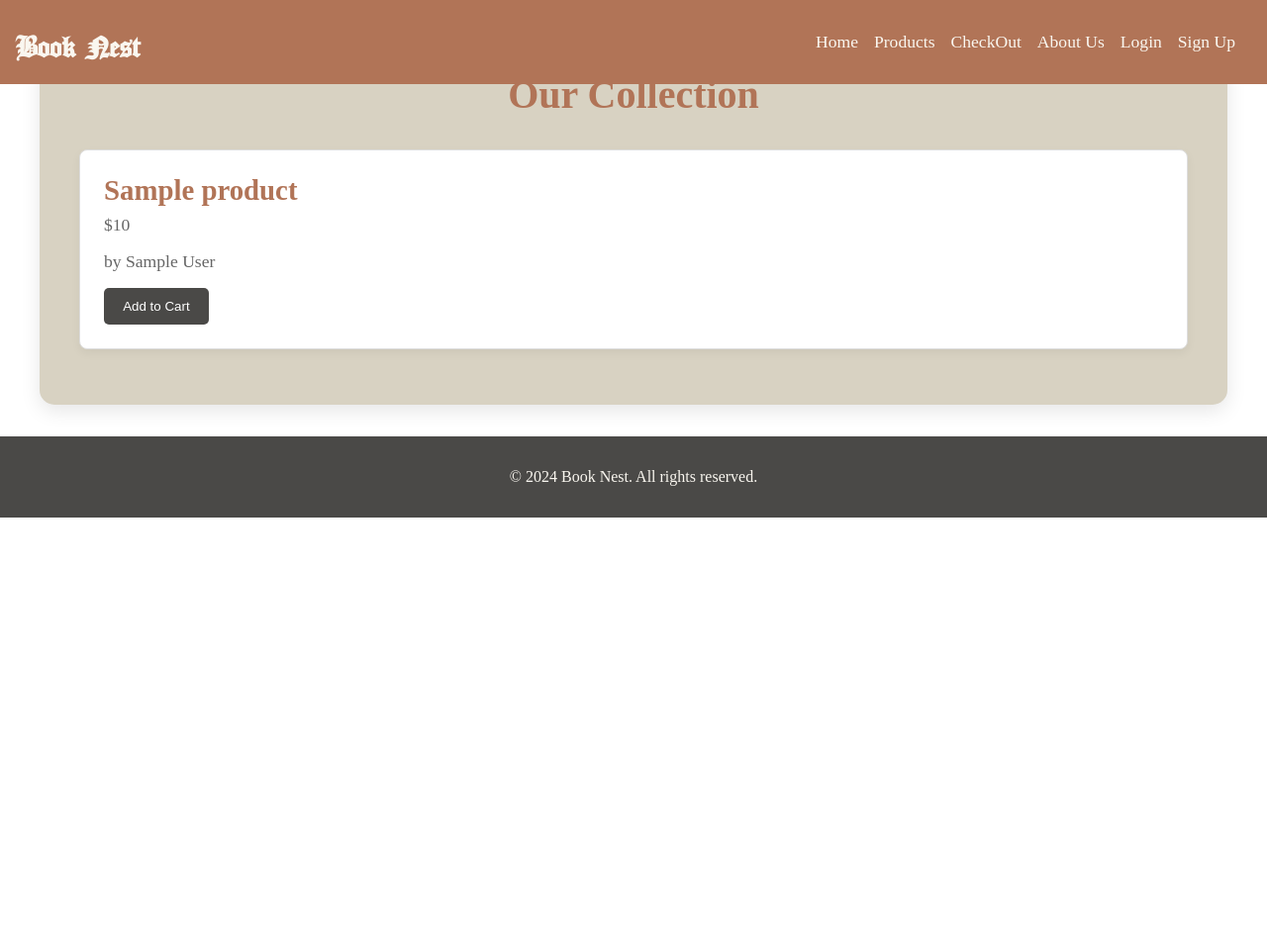
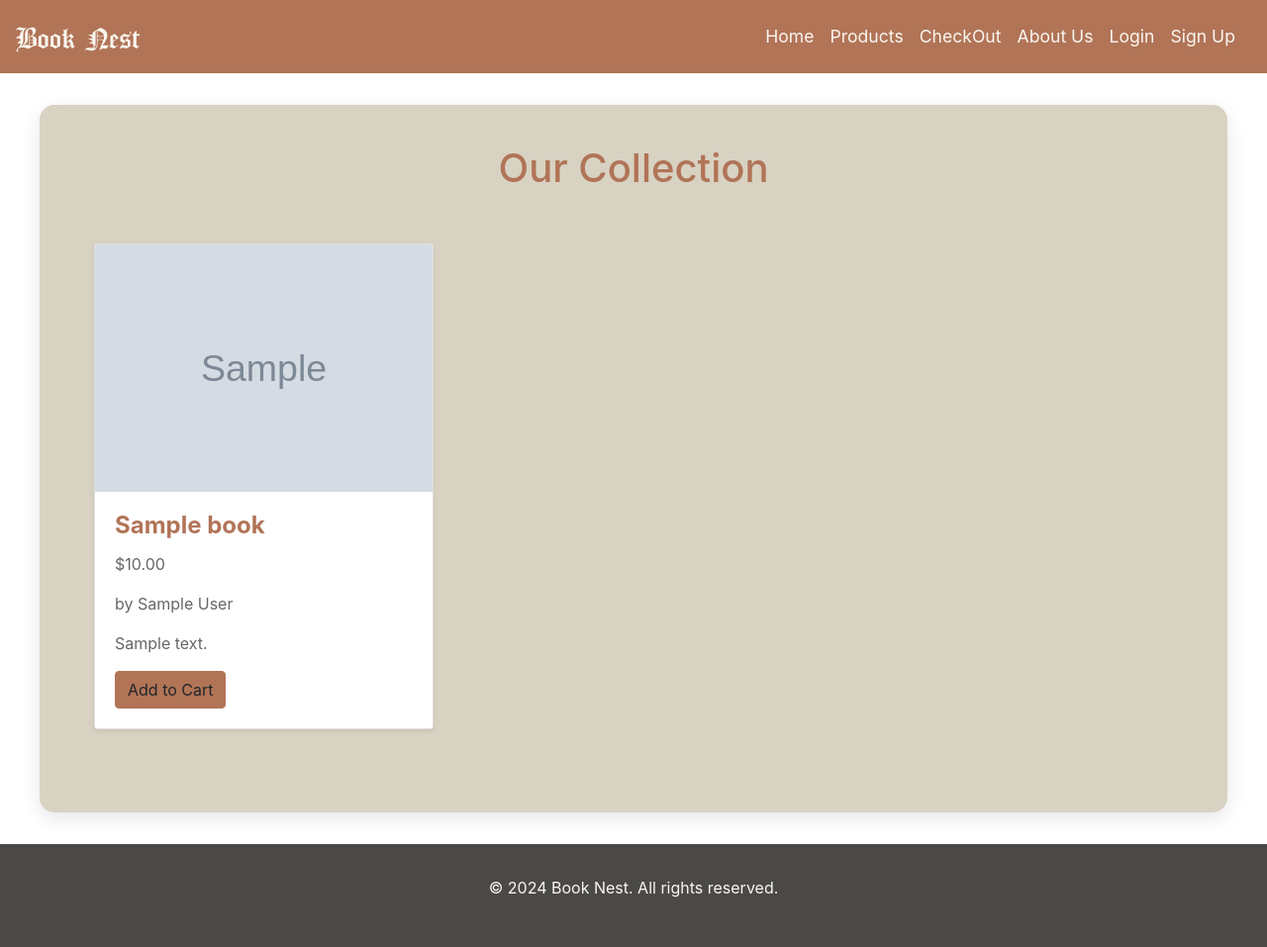
Before and after one commit to AliAgh123/BookNest, a PHP site: page /products.php in a window 1280 px wide. Shown: the whole page at 99% size. Before the commit the page ends 523 px from the top, so only its background shows below. Run offline with PHP 8.4, Linux system fonts and the light colour scheme; tables that the repository leaves empty or names only in its code hold one stand-in row (values such as "Sample post"); grey boxes marked "Sample" are stand-in pictures; some web fonts are replaced.

Commit message:
fixed products page design

```diff
--- a/About.php
+++ b/About.php
@@ -17,7 +17,9 @@ if (!isset($_SESSION['cart'])) {
   <link href="https://cdnjs.cloudflare.com/ajax/libs/font-awesome/6.0.0-beta3/css/all.min.css" rel="stylesheet">
   <link href="https://cdn.jsdelivr.net/npm/bootstrap@5.3.3/dist/css/bootstrap.min.css" rel="stylesheet">
   <link href="https://cdn.jsdelivr.net/npm/bootstrap-icons/font/bootstrap-icons.css" rel="stylesheet">
-  <link rel="stylesheet" href="/style.css">
+  <link rel="stylesheet" href="style/kevenStyle.css">
+  <link rel="stylesheet" href="style/malak_styles.css" />
+
 </head>
 <body>
 
--- a/akbar_cart.php
+++ b/akbar_cart.php
@@ -4,7 +4,8 @@
   <meta charset="UTF-8">
   <meta name="viewport" content="width=device-width, initial-scale=1.0">
   <title>Book Nest - Cart</title>
-  <link rel="stylesheet" href="akbar_styles.css">
+  <link rel="stylesheet" href="style/akbar_styles.css">
+  <link rel="stylesheet" href="style/malak_styles.css">
   <link href="https://fonts.googleapis.com/css2?family=Old+London&family=EB+Garamond:wght@400;700&display=swap" rel="stylesheet">
   <link href="https://cdn.jsdelivr.net/npm/bootstrap-icons/font/bootstrap-icons.css" rel="stylesheet">
 </head>
--- a/header.php
+++ b/header.php
@@ -44,7 +44,7 @@
             <div class="nav-container">
                 <ul class="nav-menu">
                     <li><a href="index.php">Home</a></li>
-                    <li><a href="malak_products.php">Products</a></li>
+                    <li><a href="products.php">Products</a></li>
                     <li><a href="akbar_checkOut.php">CheckOut</a></li>
                     <li><a href="About.php">About Us</a></li>
                     <?php if (isset($_SESSION['user_id'])):?>
--- a/orderManagement.php
+++ b/orderManagement.php
@@ -105,8 +105,6 @@ $result = $conn->query($sql);
                                         <td>$<?php echo number_format($row['total_amount'], 2); ?></td>
                                         <td><span class="status <?php echo $row['status']; ?>"><?php echo ucfirst($row['status']); ?></span></td>
                                         <td>
-                                            <button class="view-btn">View</button>
-                                            <button class="edit-btn">Edit</button>
                                             <button class="delete-btn">Delete</button>
                                         </td>
                                     </tr>
--- a/productManagement.php
+++ b/productManagement.php
@@ -104,9 +104,7 @@ $books_result = mysqli_query($conn, $books_query);
     <link rel="stylesheet" href="style/malak_styles.css" />
 </head>
 <body class="dashboardBody">
-    <header>
         <?php include 'header.php'; ?>
-    </header>
 
     <div class="dashboardContainer">
         <aside class="sidebar" id="sidebar">
--- a/products.php
+++ b/products.php
@@ -4,18 +4,20 @@
   <meta charset="UTF-8">
   <meta name="viewport" content="width=device-width, initial-scale=1.0">
   <title>Book Nest - Products</title>
-  <link rel="stylesheet" href="malak_styles.css">
+  <link rel="stylesheet" href="style/malak_styles.css">
   <link href="https://fonts.googleapis.com/css2?family=Old+London&family=EB+Garamond:wght@400;700&display=swap" rel="stylesheet">
   <link href="https://cdn.jsdelivr.net/npm/bootstrap-icons/font/bootstrap-icons.css" rel="stylesheet">
+  <!-- Add Bootstrap CSS -->
+  <link href="https://stackpath.bootstrapcdn.com/bootstrap/4.5.2/css/bootstrap.min.css" rel="stylesheet">
 </head>
 <body>
 <?php
-
   session_start();
   require 'connectDb.php';
 
-
-  $query = "SELECT title, price, author FROM products";
+  $query = "SELECT books.title, books.price, books.description, books.cover_image, users.full_name  AS author_name
+            FROM books
+            JOIN users ON books.author_id = users.id";
   $result = $conn->query($query);
 
   if ($result === false) {
@@ -35,22 +37,33 @@ include "header.php"
   <main>
     <section class="product-list" aria-labelledby="products-heading">
       <h2 id="products-heading">Our Collection</h2>
+      <div class="container">
+        <div class="row">
           <?php
           foreach ($products as $product) {
-          echo "<div class='product-item'>";
-          echo "<h3>{$product['title']}</h3>";
-          echo "<p>\${$product['price']}</p>";
-          echo "<p>by {$product['author']}</p>";
-          echo "<button type='button' aria-label='Add {$product['title']} to Cart'>Add to Cart</button>";
+              echo "<div class='col-lg-4 col-md-6 col-sm-12 mb-4'>";
+              echo "<div class='card shadow-sm'>";
+              echo "<img src='{$product['cover_image']}' class='card-img-top' alt='book image'>";
+              echo "<div class='card-body'>";
+              echo "<h5 class='card-title'>{$product['title']}</h5>";
+              echo "<p class='card-text'>\${$product['price']}</p>";
+              echo "<p class='card-text'>by {$product['author_name']}</p>";
+              echo "<p class='card-text'>{$product['description']}</p>";
+              echo "<button type='button' class='btn ' aria-label='Add {$product['title']} to Cart'>Add to Cart</button>";
+              echo "</div>";
+              echo "</div>";
               echo "</div>";
           }
           ?>
+        </div>
+      </div>
     </section>
   </main>
 
-  <footer>
-    <p>&copy; 2024 Book Nest. All rights reserved.</p>
-  </footer>
-  <script src="malak_functionalities.js"></script>
+  <?php include "footer.php" ?>
+  <script src="js/malak_functionalities.js"></script>
+  <!-- Add Bootstrap JS -->
+  <script src="https://code.jquery.com/jquery-3.5.1.slim.min.js"></script>
+  <script src="https://cdn.jsdelivr.net/npm/bootstrap@4.5.2/dist/js/bootstrap.bundle.min.js"></script>
 </body>
 </html>
--- a/profile.php
+++ b/profile.php
@@ -126,6 +126,7 @@ if ($_SERVER['REQUEST_METHOD'] == 'POST') {
                 </div>
             </div>
         </div>
+        <?php include "footer.php" ?>
         <script src="js/nav.js"></script>
     </body>
 </html>
--- a/style/malak_styles.css
+++ b/style/malak_styles.css
@@ -129,6 +129,55 @@
 	background: linear-gradient(45deg, #f78b4a, #b17457);
 	transform: scale(1.1);
 	box-shadow: 0 6px 20px rgba(0, 0, 0, 0.3);
+}
+
+.card {
+	border-radius: 10px;
+	overflow: hidden;
+	transition: transform 0.3s ease-in-out;
+}
+
+.card:hover {
+	transform: translateY(-5px);
+	box-shadow: 0 6px 15px rgba(0, 0, 0, 0.1);
+}
+
+.card-img-top {
+	height: 250px;
+	object-fit: cover;
+}
+
+.card-body {
+	background-color: #fff;
+	padding: 1.5rem;
+}
+
+.card-body button {
+	background-color: #b17457;
+	border-color: #b17457;
+}
+
+.card-title {
+	font-size: 1.5rem;
+	color: #b17457;
+	font-weight: bold;
+}
+
+.card-text {
+	font-size: 1rem;
+	color: #666;
+	margin-bottom: 1rem;
+}
+
+.btn-primary {
+	background-color: #b17457;
+	border-color: #b17457;
+	font-size: 1rem;
+}
+
+.btn-primary:hover {
+	background-color: #f78b4a;
+	border-color: #f78b4a;
 }
 
 .product-list {
```
Also changed, not shown: dashboardHome.php (+10 -6 lines), index.php (+31 -12 lines), signup.php (+0 -54 lines). Lines whose indentation alone changed are shown as unchanged.
